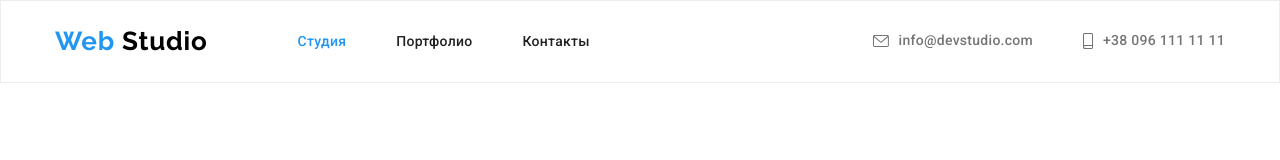
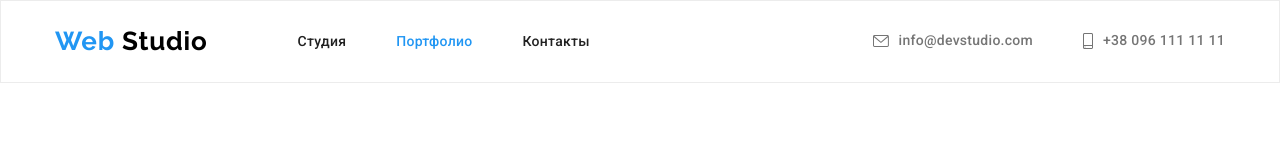
Before and after one commit to naziktron/goit-markup-hw-04, a plain HTML site: page portfolio.html in a window 1280 px wide. Shown: the top 160 px of the page. Drawn offline with nearby package versions, Linux system fonts and the light colour scheme.

Commit message:
6-finish

```diff
--- a/portfolio.html
+++ b/portfolio.html
@@ -27,10 +27,10 @@
 
           <ul class="site-nav">
             <li class="menu-item">
-              <a href="./index.html" class="site-nav-link link current">Студия</a>
+              <a href="./index.html" class="site-nav-link link ">Студия</a>
             </li>
             <li class="menu-item">
-              <a href="./portfolio.html" class="site-nav-link link">Портфолио
+              <a href="./portfolio.html" class="site-nav-link link current">Портфолио
               </a>
             </li>
             <li class="menu-item">
```
